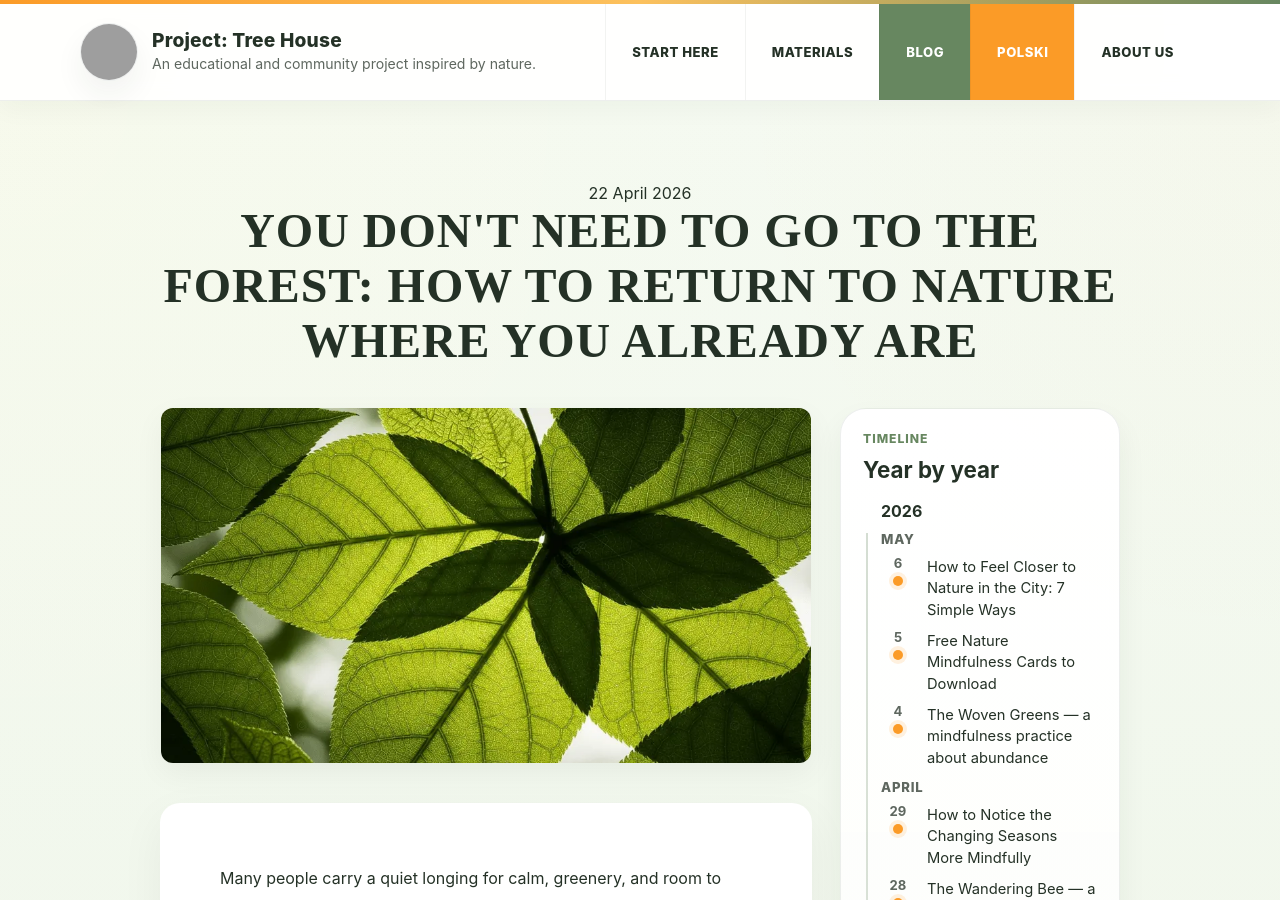
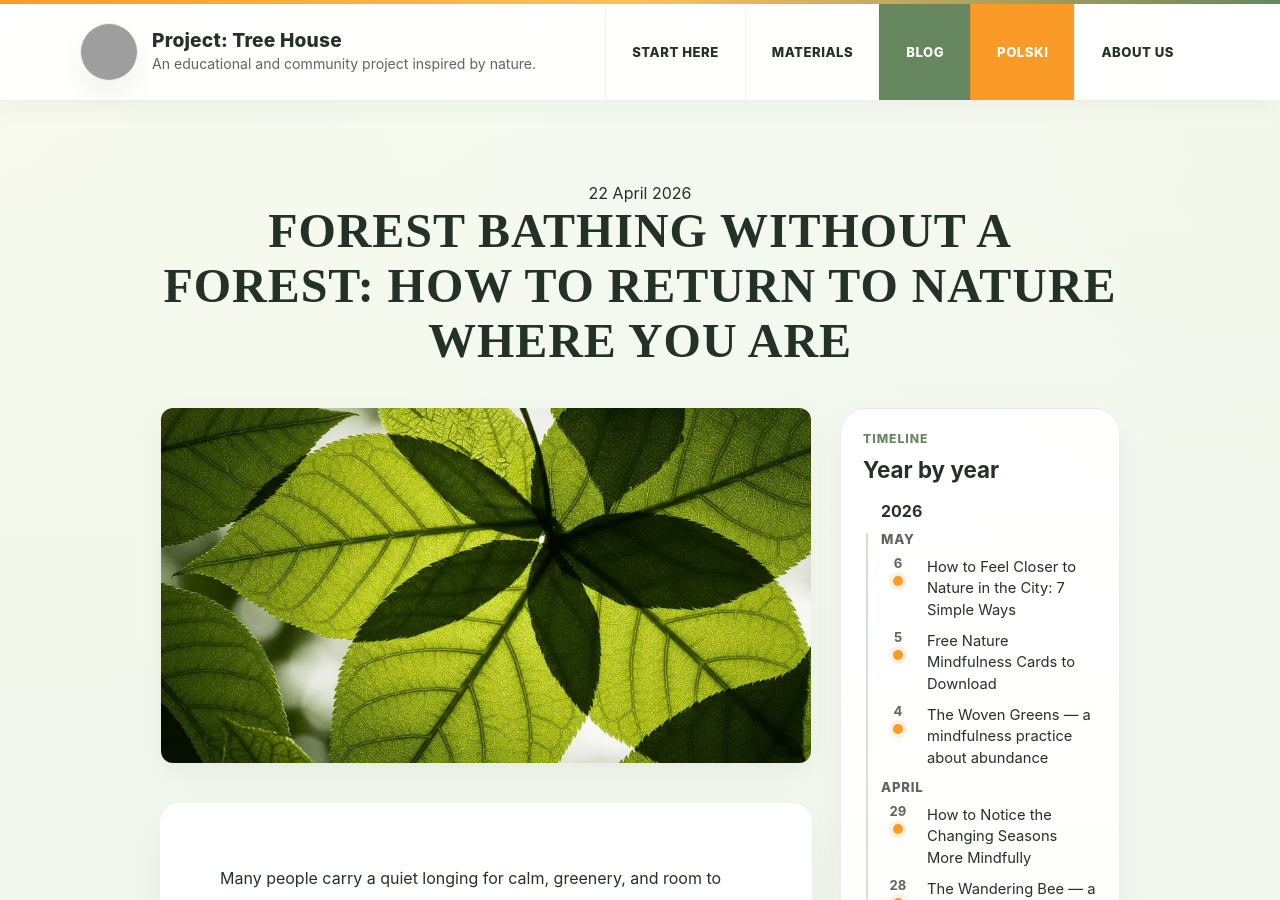
Before and after one commit to akonkia/domeknadrzewie, a Jekyll site: the page built from _posts/2026-04-22-you-dont-need-to-go-to-the-forest-how-to-return-to-nature-where-you-already-are.en.md, in a window 1280 px wide and 900 px high. Built offline with Jekyll 4.4.1, drawn with Linux system fonts in a browser that asks for light colours; some of the changed text lies outside the part shown; grey boxes are pictures that could not be loaded.

Commit message:
Update 2026-04-22-you-dont-need-to-go-to-the-forest-how-to-return-to-nature-where-you-already-are.en.md

```diff
--- a/_posts/2026-04-22-you-dont-need-to-go-to-the-forest-how-to-return-to-nature-where-you-already-are.en.md
+++ b/_posts/2026-04-22-you-dont-need-to-go-to-the-forest-how-to-return-to-nature-where-you-already-are.en.md
@@ -1,6 +1,6 @@
 ---
 layout: post
-title: "You Don't Need to Go to the Forest: How to Return to Nature Where You Already Are"
+title: "Forest Bathing Without a Forest: How to Return to Nature Where You Are"
 date: 2026-04-22
 lang: en
 translation_id: powrot-do-natury-tam-gdzie-juz-jestes-2026
```
